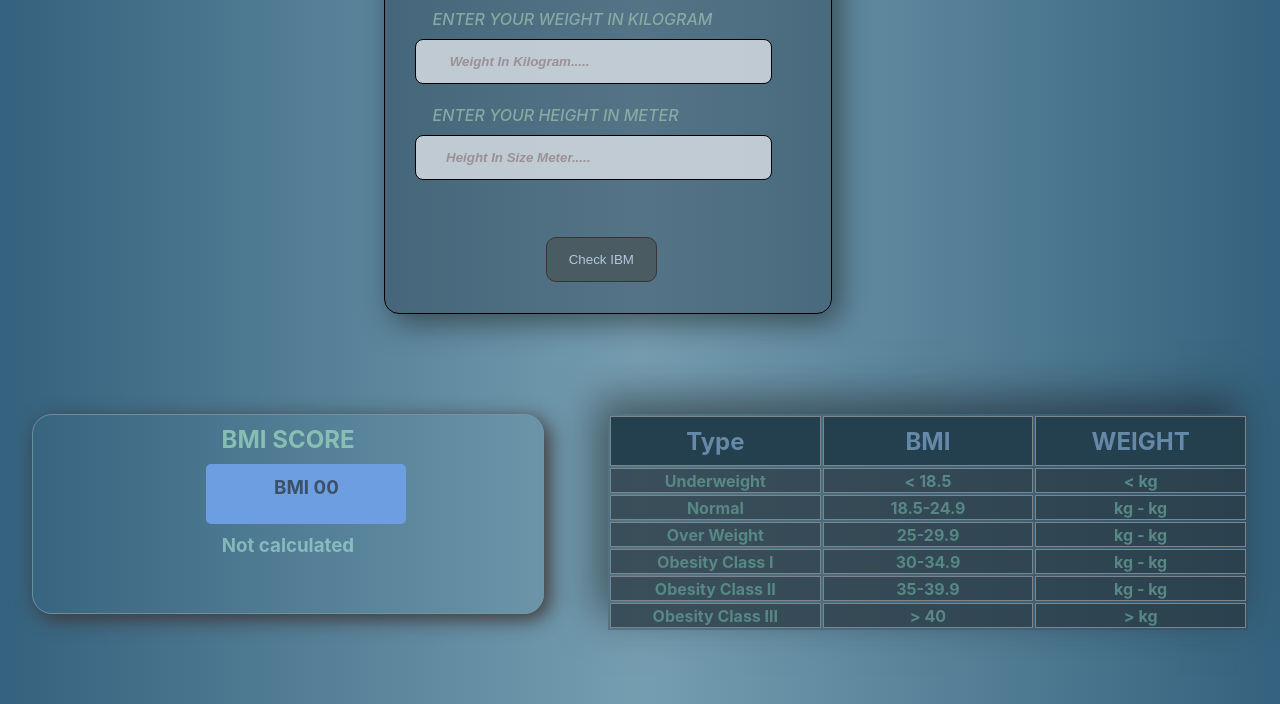
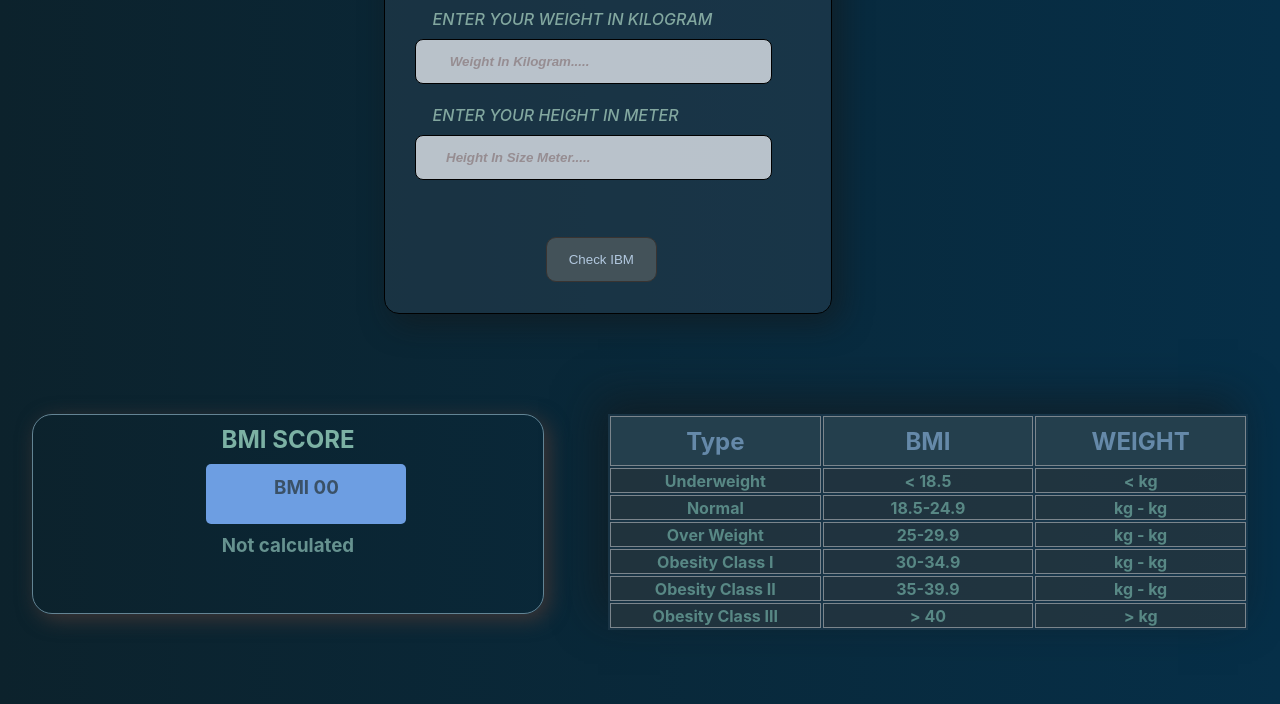
Before and after one commit to akshay43215/BMI-App, a React app: page / in a window 1280 px wide. Shown: the part 96-800 px from the top of the page. Built offline with nearby package versions, Linux system fonts and the light colour scheme.

Commit message:
edit readme

```diff
--- a/src/Components/App/App.css
+++ b/src/Components/App/App.css
@@ -7,6 +7,6 @@
     padding: 0;
 }
 body {
-    background-image:linear-gradient(90deg,rgb(52, 97, 125),rgb(118, 158, 177),rgb(52, 97, 125));
+    background-image:linear-gradient(90deg,rgb(12, 34, 44),rgb(6, 47, 72));
     overflow: hidden;
 }
```
Also changed, not shown: README.md, src/assets/demo.png (added).
